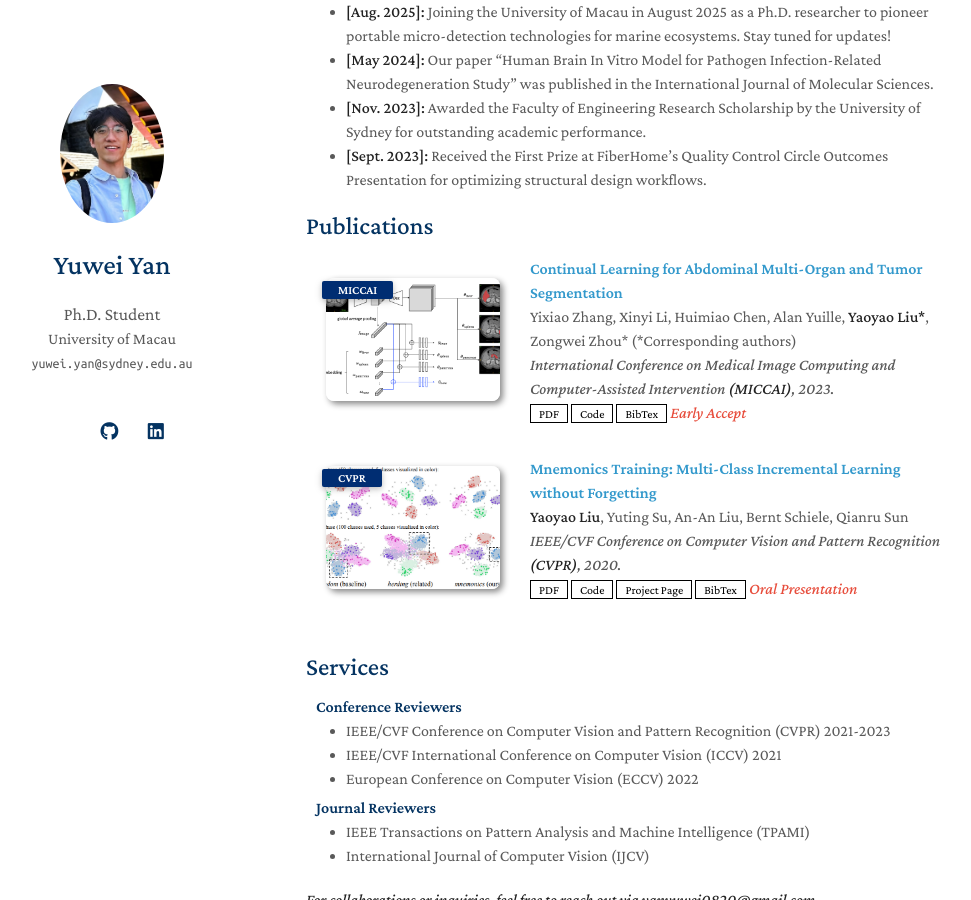
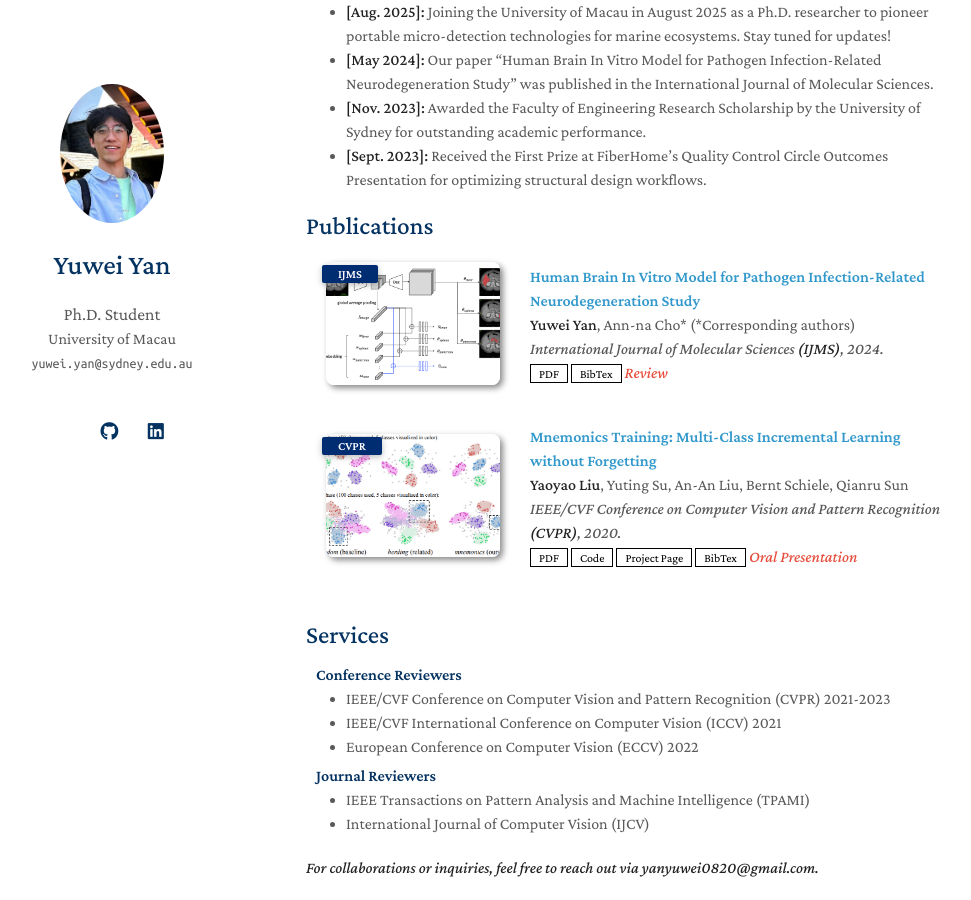
Before and after one commit to yuwei-yan/yuwei-yan.github.io, a Jekyll site: the page built from index.md, in a window 1280 px wide and 900 px high, scrolled down 918 px. Shown: the whole window, without its empty margins (164-1135 px from the left). Built offline with Jekyll 4.4.1, drawn with Linux system fonts in a browser that asks for light colours; a style sheet for code colours, icons or effects is not loaded; our own code applies the rules of GitHub Pages for plain Markdown files.

Commit message:
Update publications.yml

```diff
--- a/_data/publications.yml
+++ b/_data/publications.yml
@@ -1,14 +1,14 @@
 main:
 
-  - title: Continual Learning for Abdominal Multi-Organ and Tumor Segmentation
-    authors: Yixiao Zhang, Xinyi Li, Huimiao Chen, Alan Yuille, <strong>Yaoyao Liu*</strong>, Zongwei Zhou* (*Corresponding authors)
-    conference_short: MICCAI
-    conference: International Conference on Medical Image Computing and Computer-Assisted Intervention <strong>(MICCAI)</strong>, 2023.
-    pdf: https://arxiv.org/pdf/2306.00988.pdf
-    code: https://github.com/MrGiovanni/ContinualLearning
+  - title: Human Brain In Vitro Model for Pathogen Infection-Related Neurodegeneration Study
+    authors: <strong>Yuwei Yan</strong>, Ann-na Cho* (*Corresponding authors)
+    conference_short: IJMS
+    conference: International Journal of Molecular Sciences <strong>(IJMS)</strong>, 2024.
+    pdf: https://doi.org/10.3390/ijms25126522
+    # code: https://github.com/MrGiovanni/ContinualLearning
     bibtex: https://bib.yliu.me/MICCAI23.txt
     image: ./assets/img/teaser_example_2.png
-    notes: Early Accept
+    notes: Review
 
   - title: "Mnemonics Training: Multi-Class Incremental Learning without Forgetting"
     authors: <strong>Yaoyao Liu</strong>, Yuting Su, An-An Liu, Bernt Schiele, Qianru Sun
```
